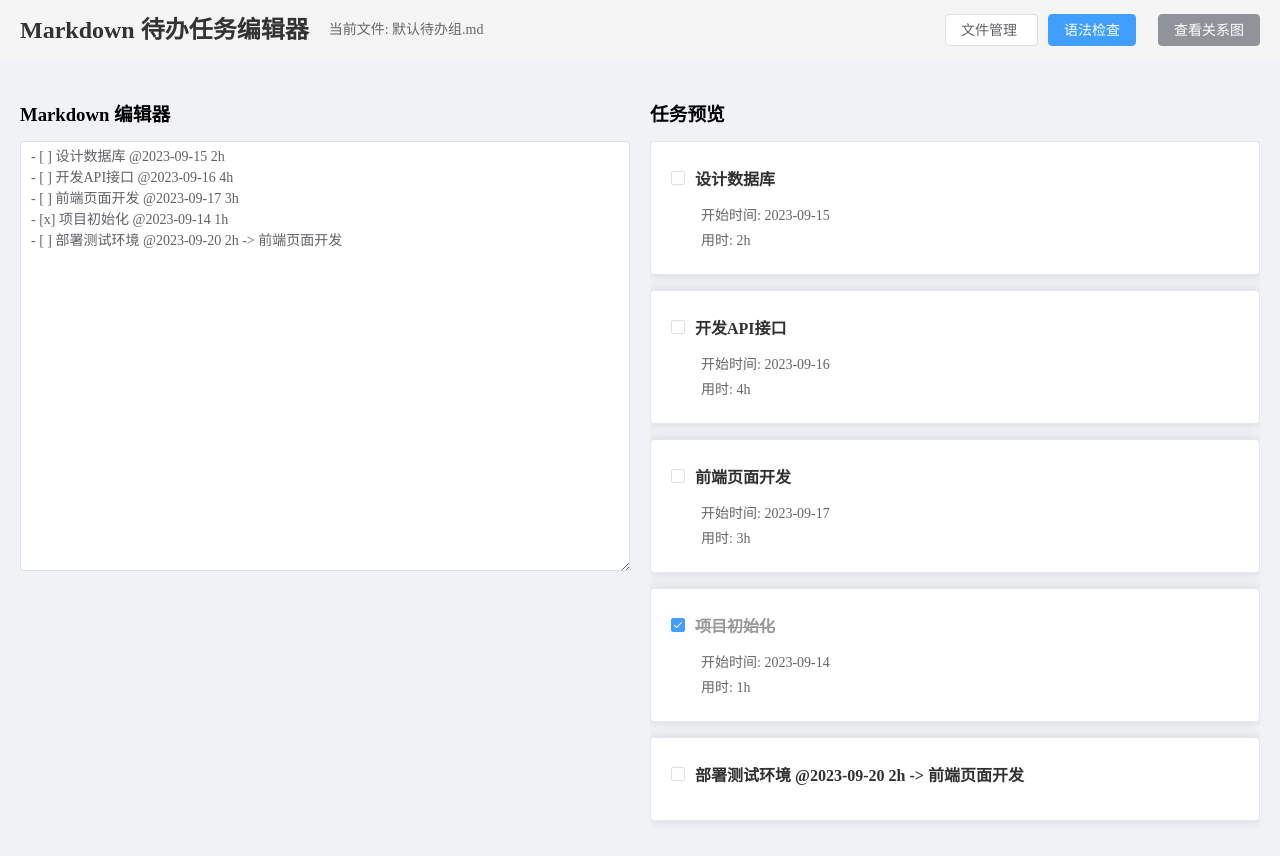
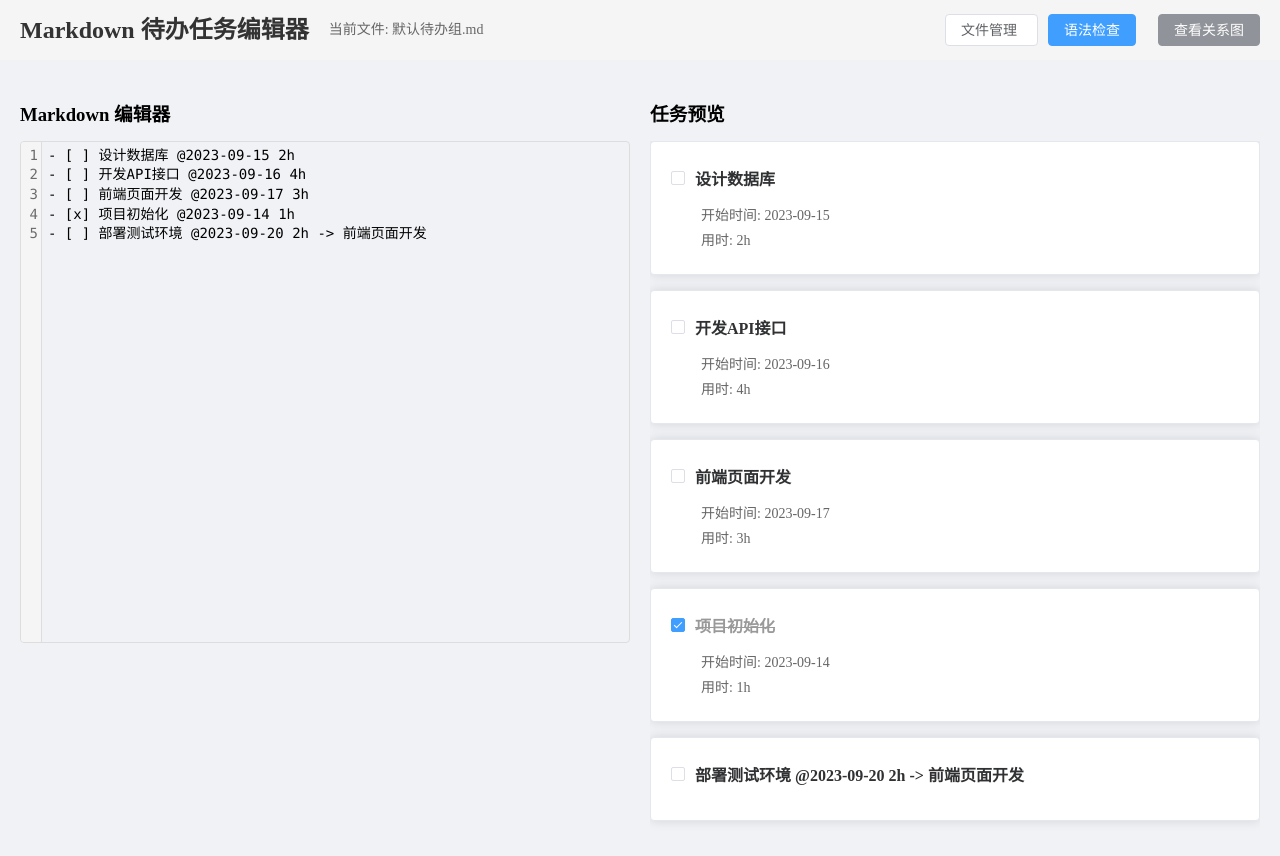
Before and after one commit to TargetCenter/AITodoList, a Vue app: page / in a window 1280 px wide. Built offline with nearby package versions, Linux system fonts and the light colour scheme.

Commit message:
feat(编辑器): 替换文本输入框为CodeMirror编辑器组件
添加CodeMirror相关依赖并实现Markdown编辑器组件

```diff
--- /dev/null
+++ b/src/components/CodeMirrorEditor.vue
@@ -0,0 +1,86 @@
+<template>
+  <div ref="editorContainer" class="codemirror-editor"></div>
+</template>
+
+<script>
+import { ref, onMounted, onUpdated, watch } from 'vue'
+import { EditorView, keymap, lineNumbers } from '@codemirror/view'
+import { EditorState, Compartment } from '@codemirror/state'
+import { markdown } from '@codemirror/lang-markdown'
+
+export default {
+  name: 'CodeMirrorEditor',
+  props: {
+    modelValue: {
+      type: String,
+      default: ''
+    }
+  },
+  emits: ['update:modelValue'],
+  setup(props, { emit }) {
+    const editorContainer = ref(null)
+    let view = null
+
+
+    const createEditor = () => {
+      if (!editorContainer.value) return
+
+      const startState = EditorState.create({
+        doc: props.modelValue,
+        extensions: [
+          lineNumbers(),
+          markdown(),
+          EditorView.updateListener.of((update) => {
+            if (update.docChanged) {
+              emit('update:modelValue', update.state.doc.toString())
+            }
+          })
+        ]
+      })
+
+      view = new EditorView({
+        state: startState,
+        parent: editorContainer.value
+      })
+    }
+
+    onMounted(() => {
+      createEditor()
+    })
+
+    watch(() => props.modelValue, (newValue) => {
+      if (view && newValue !== view.state.doc.toString()) {
+        view.dispatch({
+          changes: {
+            from: 0,
+            to: view.state.doc.length,
+            insert: newValue
+          }
+        })
+      }
+    })
+
+    return {
+      editorContainer
+    }
+  }
+}
+</script>
+
+<style scoped>
+.codemirror-editor {
+  border: 1px solid #ddd;
+  border-radius: 4px;
+  overflow: hidden;
+  height: 100%;
+}
+
+.codemirror-editor :deep(.cm-editor) {
+  height: 100%;
+}
+
+.codemirror-editor :deep(.cm-scroller) {
+  font-family: 'Consolas', 'Monaco', 'Courier New', monospace;
+  font-size: 14px;
+}
+</style>
--- a/src/views/TodoEditor.vue
+++ b/src/views/TodoEditor.vue
@@ -32,18 +32,11 @@
             <el-col :span="12">
               <div class="editor-container">
                 <h3>Markdown 编辑器</h3>
-                <el-input
-                  type="textarea"
+                <code-mirror-editor
                   v-model="markdownContent"
-                  placeholder="请输入待办任务，支持以下语法：
-- [ ] 任务名称 @开始时间 用时
-- [x] 已完成任务 @开始时间 用时
-示例：
-- [ ] 设计数据库 @2023-09-15 2h
-- [ ] 开发API接口 @2023-09-16 4h"
-                  :rows="20"
-                  @input="onContentChange"
-                ></el-input>
+                  @update:modelValue="onContentChange"
+                  style="height: 500px;"
+                />
               </div>
             </el-col>
 
@@ -127,9 +120,13 @@ import { ref, onMounted, computed } from 'vue'
 import { useRouter } from 'vue-router'
 import { parseMarkdown, validateSyntax } from '../utils/markdownParser'
 import fileManager from '../utils/fileManager'
+import CodeMirrorEditor from '../components/CodeMirrorEditor.vue'
 
 export default {
   name: 'TodoEditor',
+  components: {
+    CodeMirrorEditor
+  },
   setup() {
     const router = useRouter()
     const markdownContent = ref('')
```
Also changed, not shown: package.json (+7 -0 lines), 1 other file (tests, documents, lock files or other folders).
